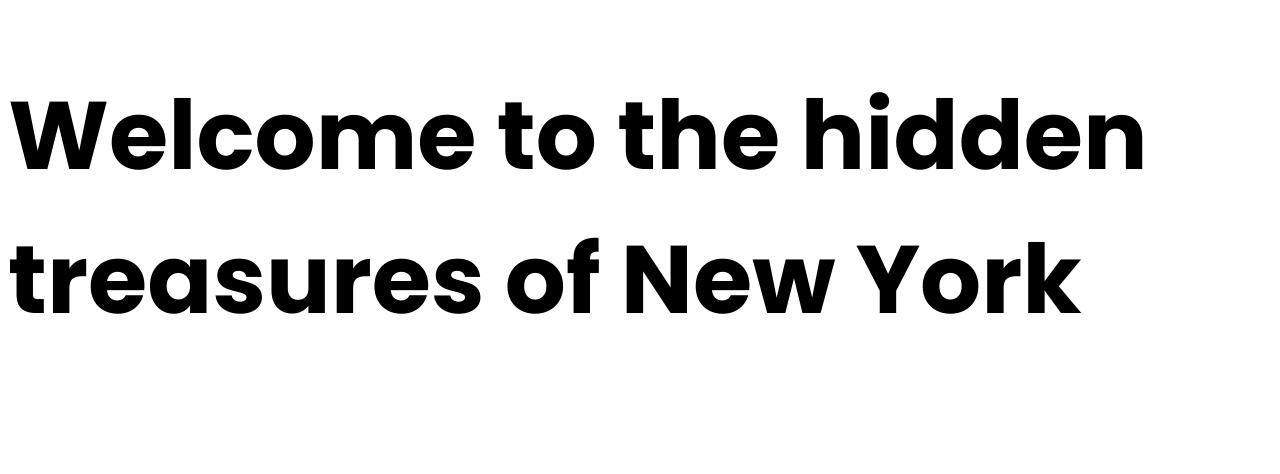
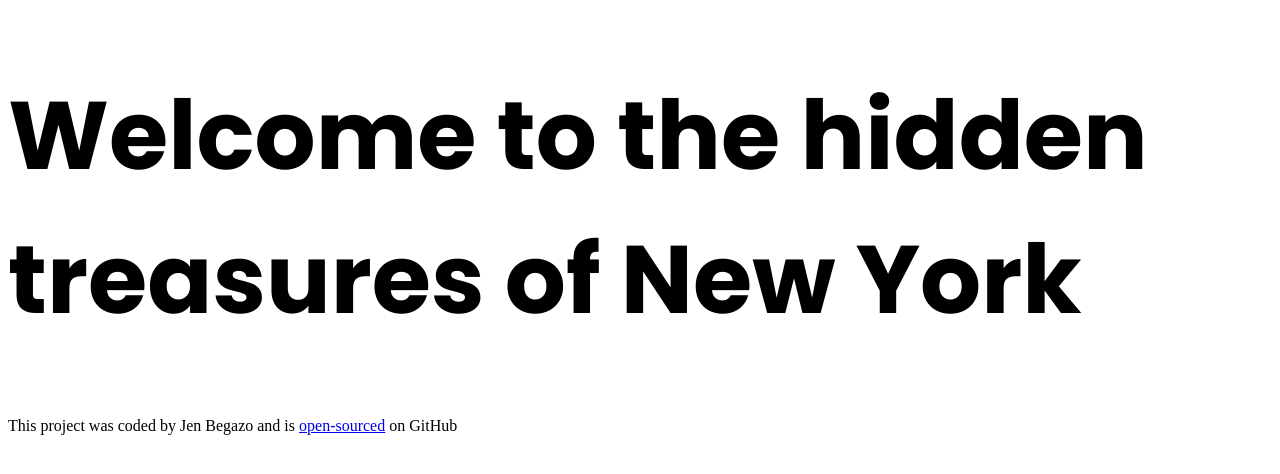
Before and after one commit to begazj/hidden-treasures-project, a plain HTML site: page index.html in a window 1280 px wide. Drawn offline with Linux system fonts and the light colour scheme.

Commit message:
Added link to Github repository

```diff
--- a/index.html
+++ b/index.html
@@ -15,5 +15,14 @@
   </head>
   <body>
     <h1>Welcome to the hidden treasures of New York</h1>
+    <footer>
+      This project was coded by Jen Begazo and is
+      <a
+        href="https://github.com/begazj/hidden-treasures-project"
+        target="_blank"
+        >open-sourced</a
+      >
+      on GitHub
+    </footer>
   </body>
 </html>
```
